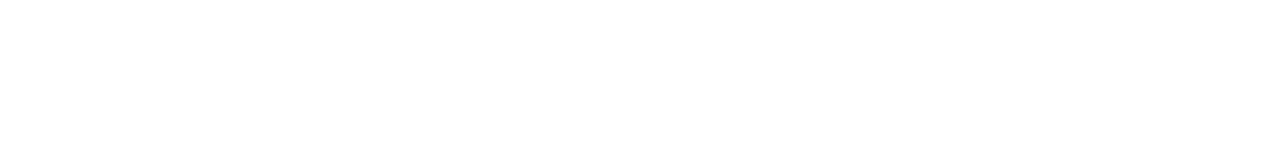
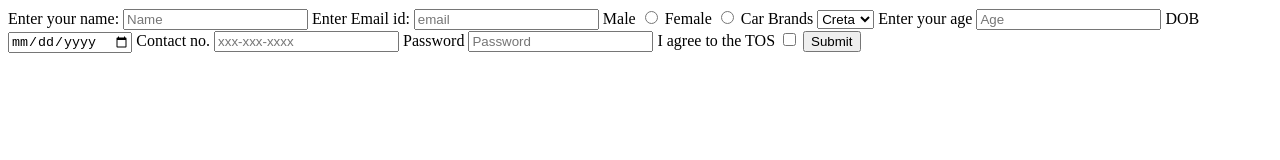
Before and after one commit to acciojob/signup-form-car-Ayush-885868, a website: page main.html in a window 1280 px wide. Drawn offline with Linux system fonts and the light colour scheme.

Commit message:
created a submission

```diff
--- a/main.html
+++ b/main.html
@@ -10,6 +10,35 @@
 	<!-- the entire body must be written by student -->
     <script type="text/javascript" src="./script.js">
 </script>
+<form type="post">
+	<label for="name">Enter your name:</label>
+	<input type="text" placeholder="Name" id="name" required>
+	<label for="email">Enter Email id:</label>
+	<input type="Email" placeholder="email" id="email" required>
+	<label for="">Male</label>
+	<input type="radio"  name ="gender" id="gender_m" required>
+	<label for="">Female</label>
+	<input type="radio" name="gender" id="gender_f" required>
+	<label for="cars">Car Brands</label>
+	<select placeholder="--Please choose an option--" name ="cars" id="cars" required>
+		<option value="Creta">Creta</option>
+		<option value="farari">Farari</option>
+		<option value="SUV">SUV</option>
+		<option value="KIA">KIA</option></select>
+	<label for="age">Enter your age</label>
+	<input type="number" placeholder="Age" id="age" required>
+	<label for="dob">DOB</label>
+	<input type="date"  id="dob" required>
+	<label for="tel">Contact no.</label>
+	<input type="tel" placeholder="xxx-xxx-xxxx" id="tel">
+	<label for="password">Password</label>
+	<input type="password" placeholder="Password" id="password" required>
+	<label for="tos">I agree to the TOS</label>
+	<input type="checkbox" id="tos" required>
+	<input type="submit">
+
+
+</form>
 
 </body>
 
```
